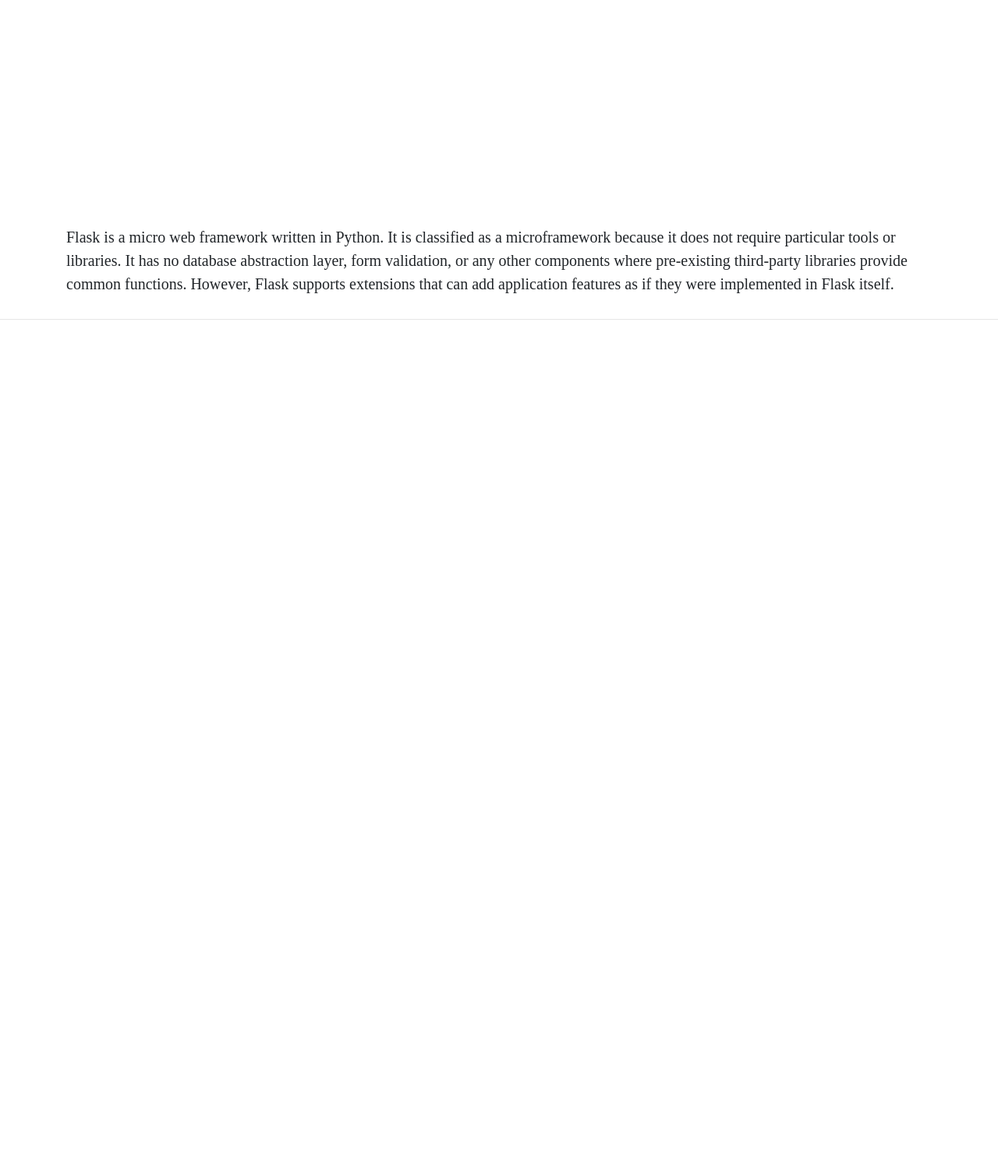
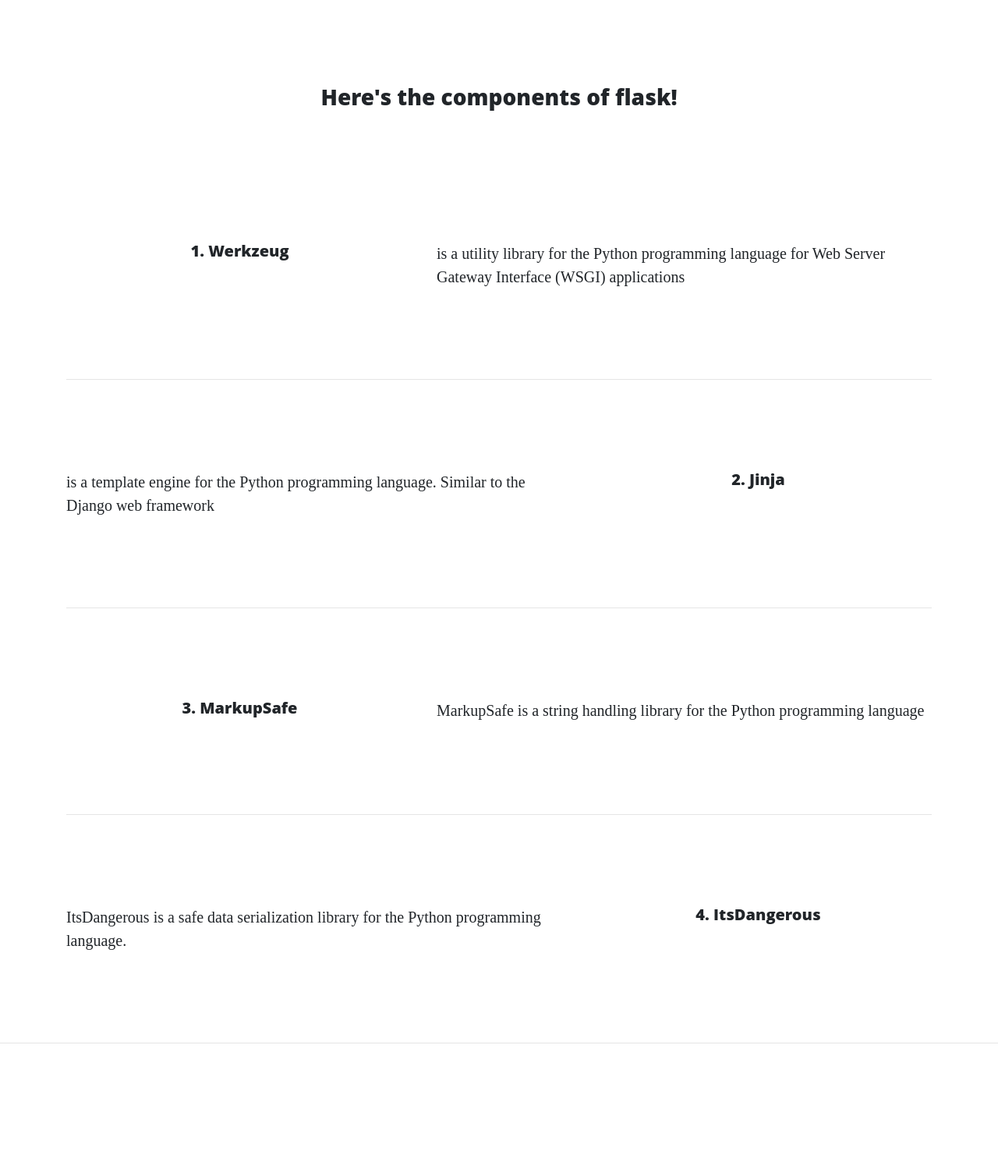
Before and after one commit to PetterJohanssonTilia/Flask, a Flask app: page /about in a window 1280 px wide. Shown: the part 994-2493 px from the top of the page at 78% size. Before the commit the page ends 1404 px from the top, so only its background shows below. Run offline with Flask 3, Linux system fonts and the light colour scheme; some libraries are stand-ins or nearby versions.

Commit message:
build: added components to about page and styled them

```diff
--- /dev/null
+++ b/data/flaskcomponents.json
@@ -0,0 +1,18 @@
+[
+    {
+        "name": "Werkzeug",
+        "description":"is a utility library for the Python programming language for Web Server Gateway Interface (WSGI) applications"
+    },
+    {
+        "name": "Jinja",
+        "description":"is a template engine for the Python programming language. Similar to the Django web framework"
+    },
+    {
+        "name": "MarkupSafe",
+        "description":"MarkupSafe is a string handling library for the Python programming language"
+    },
+    {
+        "name": "ItsDangerous",
+        "description":"ItsDangerous is a safe data serialization library for the Python programming language."
+    }
+]
--- a/run.py
+++ b/run.py
@@ -1,4 +1,5 @@
 import os
+import json
 from flask import Flask, render_template
 
 app = Flask(__name__)
@@ -10,7 +11,10 @@
 
 @app.route("/about")
 def about():
-    return render_template("about.html", page_title="About")
+    data = []
+    with open("data/flaskcomponents.json", "r") as json_data:
+        data = json.load(json_data)
+    return render_template("about.html", page_title="About", flask_components=data)
 
 
 @app.route("/contact")
--- a/static/css/style.css
+++ b/static/css/style.css
@@ -1,9 +1,25 @@
 /* About us page */
-.col-md-5 img{
-    width: 100%;
+.about-top {
+    max-height: 320px;
+    margin-bottom: 100px;
 }
 
-.col-md-7 {
-    padding-top: 20%;
-    padding-bottom: 25%;
+.about-top img{
+    max-width: 100%;
+    max-height: 100%;
+
 }
+
+.components {
+    margin-top: 100px;
+    margin-bottom: 100px;
+}
+
+.components p{
+    margin: 0;
+}
+
+.components-titles {
+    text-align: center;
+
+}
--- a/templates/about.html
+++ b/templates/about.html
@@ -3,19 +3,47 @@
     <h2>{{ page_title }}</h2>
     <br>
     <div class="row featurette">
-        <div class="col-md-7">
+        <div class="col-md-7 about-top">
             <h6>Developer(s)	Armin Ronacher</h6>
             <h6>Initial release	April 01, 2010</h6>
             <h6>Written in	Python</h6>
+            <p>
+                Flask is a micro web framework written in Python. It is classified as a microframework because it does not require particular tools or libraries.
+                 It has no database abstraction layer, form validation, or any other components where pre-existing third-party libraries provide common functions.
+                However, Flask supports extensions that can add application features as if they were implemented in Flask itself.
+            </p>
         </div>
-        <div class="col-md-5">
+        <div class="col-md-5 about-top">
         <img src="https://qconlondon.com/london-2017/sites/default/files/styles/img-single-track/public/16602389_1396682037040642_4796705614143731651_o1a6e.jpg?itok=Aq344aSm" alt="picture of Armin" >
         </div>
     </div>
 
-    <p>
-        Flask is a micro web framework written in Python. It is classified as a microframework because it does not require particular tools or libraries.
-         It has no database abstraction layer, form validation, or any other components where pre-existing third-party libraries provide common functions.
-        However, Flask supports extensions that can add application features as if they were implemented in Flask itself.
-    </p>
+
+    <br>
+    <center><h3>Here's the components of flask!</h3></center>
+    <br><br>
+    {% for component in flask_components %}
+        <div class="row featurette">
+            {% if loop.index % 2 != 0 %}
+                <div class="col-md-5 components components-titles">
+                    <h5>{{loop.index}}. {{component.name}}</h5>
+                </div>
+                <div class="col-md-7 components">
+                    <p>{{component.description}}</p>
+                </div>
+            {% else %}
+                        <div class="col-md-7 components">
+                            <p>{{component.description}}</p>
+                        </div>
+                        <div class="col-md-5 components components-titles">
+                            <h5>{{loop.index}}. {{component.name}}</h5>
+                        </div>
+            {% endif %}
+
+        </div>
+
+        {% if loop.index != loop.length %}
+        <hr>
+        {% endif %}
+    {% endfor %}
 {% endblock %}
```
